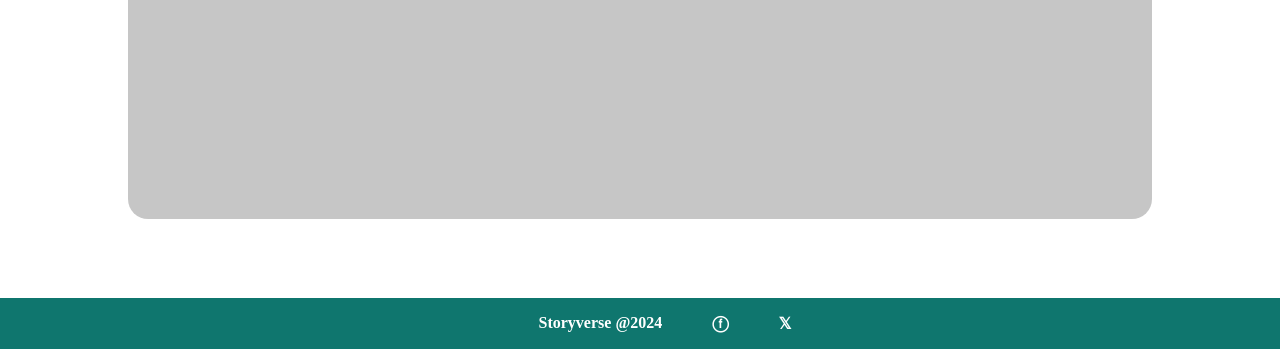
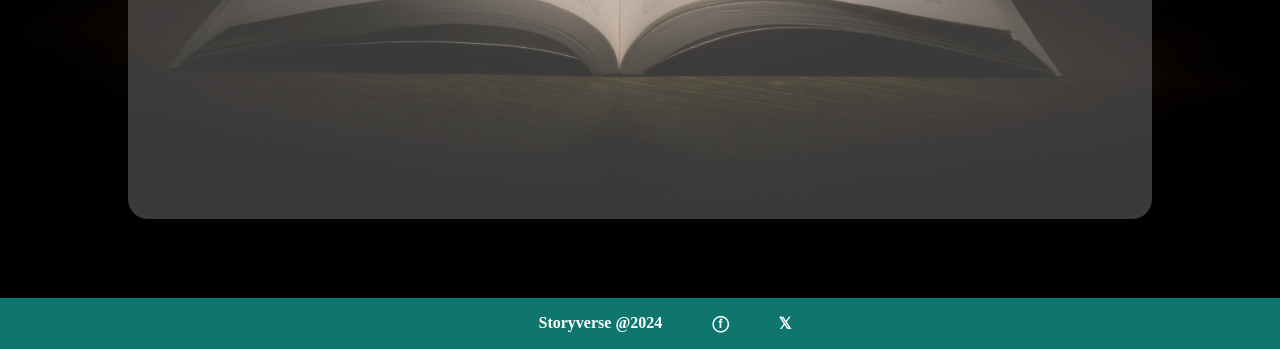
Before and after one commit to NewcoderM/BookVerse, a plain HTML site: page index.html in a window 1280 px wide. Shown: the part 461-810 px from the top of the page. Drawn offline with Linux system fonts and the light colour scheme.

Commit message:
Update index.html

```diff
--- a/index.html
+++ b/index.html
@@ -22,7 +22,7 @@
     <!-- cover section -->
     <div id="cover-section">
         <div class="relative cover-image_container w-full overflow-hidden">
-            <img class="cover-image w-full h-full object-contain grayscale-25 z-0" src="./banner.jpg" alt="cover-image">
+            <img class="cover-image w-full h-full object-contain grayscale-25 z-0" src="./Asset/banner.jpg" alt="cover-image">
         </div>
         <div class="absolute cover-image_text-wrapper py-10 border-rounded-l border-primary z-100"></div>
         <div class="absolute cover-image_text-container py-10 border-rounded-l border-primary z-100 text-center">
```
